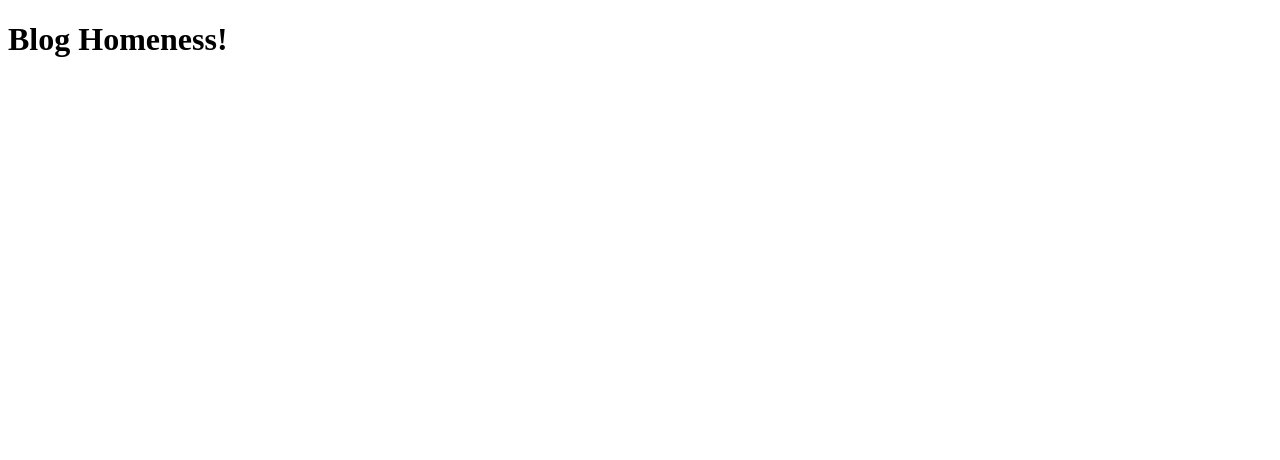
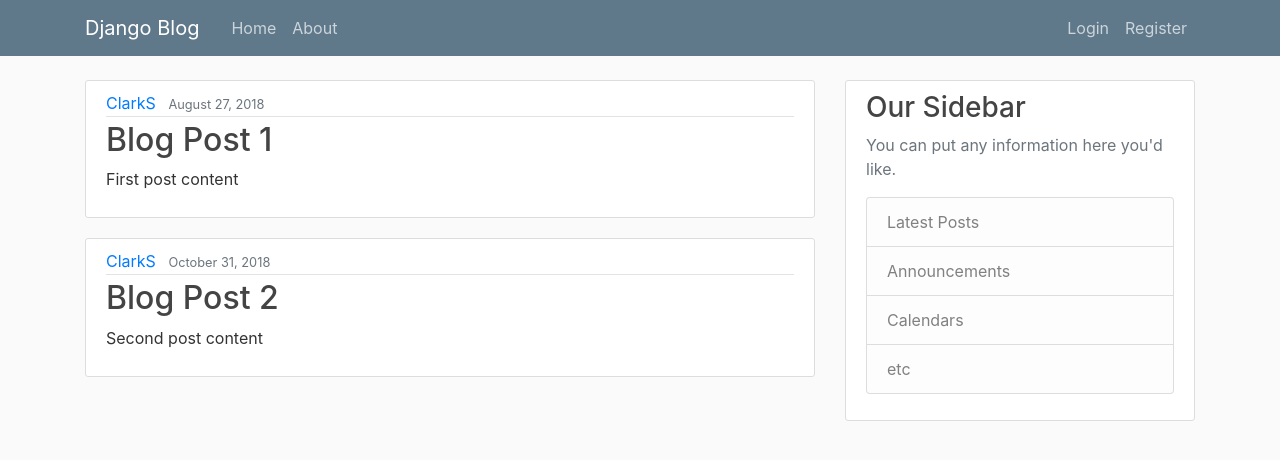
Before and after one commit to C-Smith-UALR/ShaferDjangoApp, a Django app: page / in a window 1280 px wide. Before the commit the part shown is almost empty. Shown: the top 460 px of the page. Run offline with Django 3.2, Linux system fonts and the light colour scheme; some libraries are stand-ins or nearby versions.

Commit message:
this commit follows completion of Part 3 of the series - Templates

```diff
--- /dev/null
+++ b/ShaferBlog/static/ShaferBlog/main.css
@@ -0,0 +1,84 @@
+body {
+  background: #fafafa;
+  color: #333333;
+  margin-top: 5rem;
+}
+
+h1, h2, h3, h4, h5, h6 {
+  color: #444444;
+}
+
+ul {
+  margin: 0;
+}
+
+.bg-steel {
+  background-color: #5f788a;
+}
+
+.site-header .navbar-nav .nav-link {
+  color: #cbd5db;
+}
+
+.site-header .navbar-nav .nav-link:hover {
+  color: #ffffff;
+}
+
+.site-header .navbar-nav .nav-link.active {
+  font-weight: 500;
+}
+
+.content-section {
+  background: #ffffff;
+  padding: 10px 20px;
+  border: 1px solid #dddddd;
+  border-radius: 3px;
+  margin-bottom: 20px;
+}
+
+.article-title {
+  color: #444444;
+}
+
+a.article-title:hover {
+  color: #428bca;
+  text-decoration: none;
+}
+
+.article-content {
+  white-space: pre-line;
+}
+
+.article-img {
+  height: 65px;
+  width: 65px;
+  margin-right: 16px;
+}
+
+.article-metadata {
+  padding-bottom: 1px;
+  margin-bottom: 4px;
+  border-bottom: 1px solid #e3e3e3
+}
+
+.article-metadata a:hover {
+  color: #333;
+  text-decoration: none;
+}
+
+.article-svg {
+  width: 25px;
+  height: 25px;
+  vertical-align: middle;
+}
+
+.account-img {
+  height: 125px;
+  width: 125px;
+  margin-right: 20px;
+  margin-bottom: 16px;
+}
+
+.account-heading {
+  font-size: 2.5rem;
+}
--- /dev/null
+++ b/ShaferBlog/templates/ShaferBlog/base.html
@@ -0,0 +1,75 @@
+{% load static %}
+<!DOCTYPE html>
+<html lang="en">
+<head>
+    <!-- required meta tags -->
+    <meta charset="UTF-8">
+    <meta name="viewport" content="width=device-width, initial-scale=1, shrink-to-fit=no">
+
+    <!-- bootstrap css -->
+    <link rel="stylesheet" href="https://stackpath.bootstrapcdn.com/bootstrap/4.4.1/css/bootstrap.min.css" integrity="sha384-Vkoo8x4CGsO3+Hhxv8T/Q5PaXtkKtu6ug5TOeNV6gBiFeWPGFN9MuhOf23Q9Ifjh" crossorigin="anonymous">
+    <link rel="stylesheet" type="text/css" href="{% static 'ShaferBlog/main.css' %}">
+
+    {% if title %}
+        <title>Django Blog - {{ title }}</title>
+    {% else %}
+        <title>Django Blog</title>
+    {% endif %}
+
+
+
+</head>
+<body>
+    <header class="site-header">
+        <nav class="navbar navbar-expand-md navbar-dark bg-steel fixed-top">
+            <div class="container">
+                <a class="navbar-brand mr-4" href="{% url 'blog-home' %}">Django Blog</a>
+                <button class="navbar-toggler" type="button" data-toggle="collapse" data-target="#navbarToggle" aria-controls="navbarToggle" aria-expanded="false" aria-label="Toggle navigation">
+                    <span class="navbar-toggler-icon"></span>
+                </button>
+                <div class="collapse navbar-collapse" id="navbarToggle">
+                    <div class="navbar-nav mr-auto">
+                        <a class="nav-item nav-link" href="{% url 'blog-home' %}">Home</a>
+                        <a class="nav-item nav-link" href="{% url 'blog-about' %}">About</a>
+                    </div>
+                    <!-- Navbar Right Side -->
+                    <div class="navbar-nav">
+                        <a class="nav-item nav-link" href="#">Login</a>
+                        <a class="nav-item nav-link" href="#">Register</a>
+                    </div>
+                </div>
+            </div>
+        </nav>
+    </header>
+
+    <main role="main" class="container">  <!-- this could be <section>, I guess it is 'main section' -->
+        <div class="row">
+            <div class="col-md-8"> <!-- this could be <article> -->
+                {% block content %}{% endblock %}
+            </div>
+            <div class="col-md-4">  <!-- this could be <aside> -->
+                <div class="content-section">
+                    <h3>Our Sidebar</h3>
+                    <p class='text-muted'>You can put any information here you'd like.
+                    <ul class="list-group">
+                        <li class="list-group-item list-group-item-light">Latest Posts</li>
+                        <li class="list-group-item list-group-item-light">Announcements</li>
+                        <li class="list-group-item list-group-item-light">Calendars</li>
+                        <li class="list-group-item list-group-item-light">etc</li>
+                    </ul>
+                    </p>
+                </div>
+            </div>
+        </div>
+    </main>
+
+
+
+
+    <!-- Optional JavaScript -->
+    <!-- jQuery first, then Popper.js, then Bootstrap JS -->
+    <script src="https://code.jquery.com/jquery-3.4.1.slim.min.js" integrity="sha384-J6qa4849blE2+poT4WnyKhv5vZF5SrPo0iEjwBvKU7imGFAV0wwj1yYfoRSJoZ+n" crossorigin="anonymous"></script>
+    <script src="https://cdn.jsdelivr.net/npm/popper.js@1.16.0/dist/umd/popper.min.js" integrity="sha384-Q6E9RHvbIyZFJoft+2mJbHaEWldlvI9IOYy5n3zV9zzTtmI3UksdQRVvoxMfooAo" crossorigin="anonymous"></script>
+    <script src="https://stackpath.bootstrapcdn.com/bootstrap/4.4.1/js/bootstrap.min.js" integrity="sha384-wfSDF2E50Y2D1uUdj0O3uMBJnjuUD4Ih7YwaYd1iqfktj0Uod8GCExl3Og8ifwB6" crossorigin="anonymous"></script>
+</body>
+</html>
--- a/ShaferBlog/templates/ShaferBlog/home.html
+++ b/ShaferBlog/templates/ShaferBlog/home.html
@@ -1,11 +1,15 @@
-<!DOCTYPE html>
-<html lang="en">
-<head>
-  <meta charset="UTF-8">
-  <title></title>
-</head>
-<body>
-    <h1>Blog Homeness!</h1>
-
-</body>
-</html>
+{% extends "ShaferBlog/base.html" %}
+{% block content %}
+    {% for post in posts %}
+        <article class="media content-section">
+            <div class="media-body">
+                <div class="article-metadata">
+                    <a class="mr-2" href="#">{{ post.author }}</a>
+                    <small class="text-muted">{{ post.date_posted }}</small>
+                </div>
+                <h2><a class="article-title" href="#">{{ post.title }}</a></h2>
+                <p class="article-content">{{ post.content }}</p>
+            </div>
+        </article>
+    {% endfor %}
+{% endblock content %}
--- a/ShaferBlog/views.py
+++ b/ShaferBlog/views.py
@@ -2,10 +2,27 @@ from django.shortcuts import render
 #from django.http import HttpResponse
 #no longer needed cuz we use render
 
+posts = [
+    {
+        'author': 'ClarkS',
+        'title': 'Blog Post 1',
+        'content': 'First post content',
+        'date_posted': 'August 27, 2018'
+    },
+    {
+        'author': 'ClarkS',
+        'title': 'Blog Post 2',
+        'content': 'Second post content',
+        'date_posted': 'October 31, 2018'
+    },
+]
 
 def home(request):
-    return render(request, 'ShaferBlog/home.html')
+    context = {
+        'posts': posts
+    }
+    return render(request, 'ShaferBlog/home.html', context)
 
 
 def about(request):
-    return render(request, 'ShaferBlog/about.html')
+    return render(request, 'ShaferBlog/about.html', {'title': 'About'})
```
Also changed, not shown: ShaferBlog/templates/ShaferBlog/about.html (+3 -10 lines), README.md, 1 other file.
